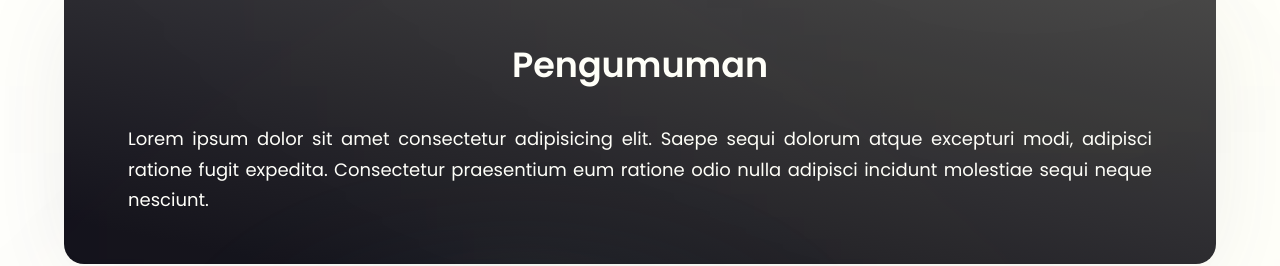
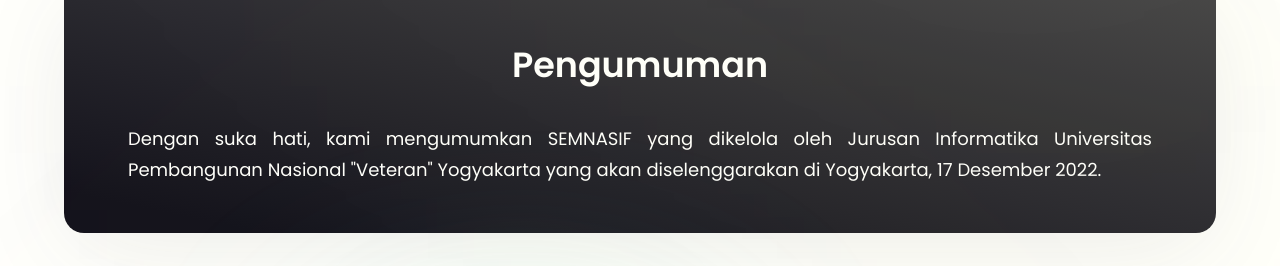
Before and after one commit to pahle/semnasif, a React (Vite) app: page / in a window 1280 px wide. Shown: the part 1123-1389 px from the top of the page. Built offline with nearby package versions, Linux system fonts and the light colour scheme.

Commit message:
Update Announcement.jsx

```diff
--- a/src/components/Announcement.jsx
+++ b/src/components/Announcement.jsx
@@ -15,11 +15,8 @@
       <p
         className={`${styles.paragraph} text-white text-justify text-[14px] sm:text-[18px] sm:px-0 px-5 sm:pb-0 pb-4 sm:mt-5 mt-0  `}
       >
-        Lorem ipsum dolor sit amet consectetur adipisicing
-        elit. Saepe sequi dolorum atque excepturi modi,
-        adipisci ratione fugit expedita. Consectetur
-        praesentium eum ratione odio nulla adipisci incidunt
-        molestiae sequi neque nesciunt.
+      Dengan suka hati, kami mengumumkan SEMNASIF yang dikelola oleh Jurusan Informatika Universitas Pembangunan Nasional "Veteran" Yogyakarta
+      yang akan diselenggarakan di Yogyakarta, 17 Desember 2022.
       </p>
     </div>
   </section>
```
